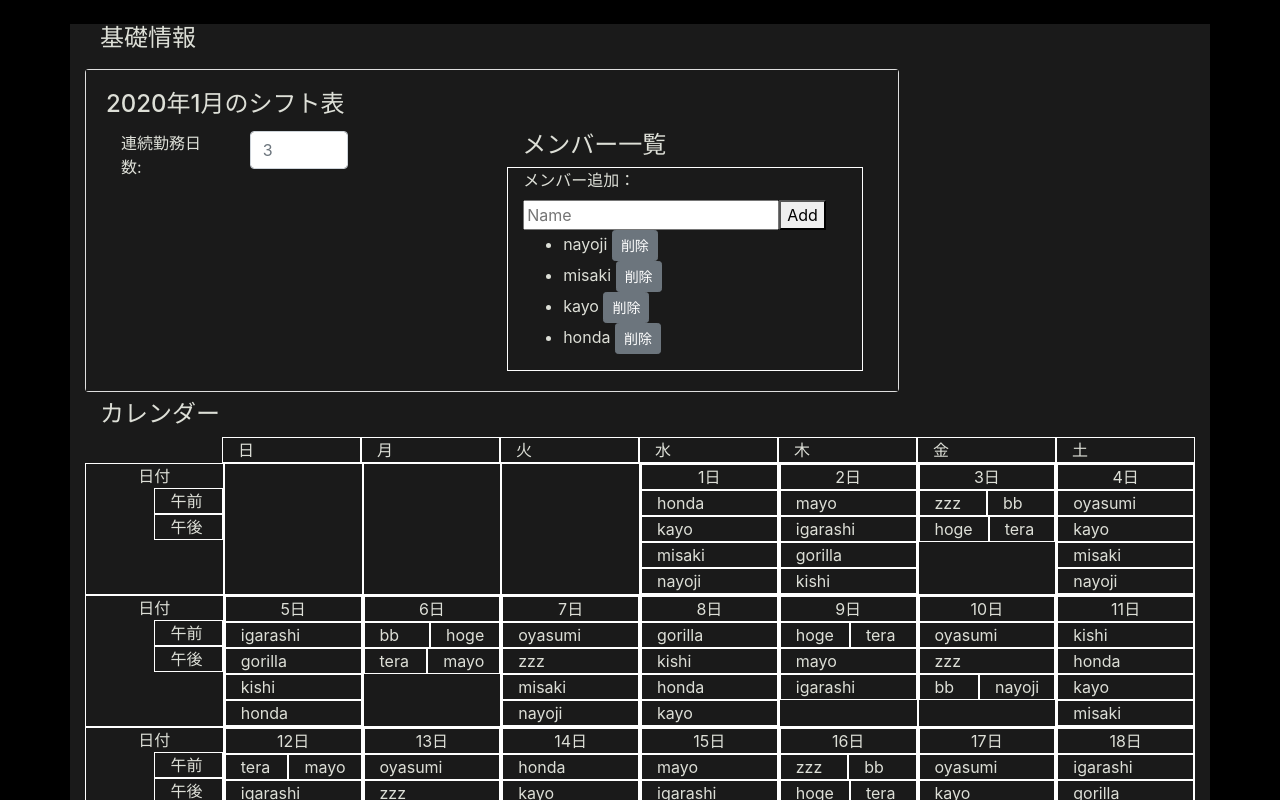
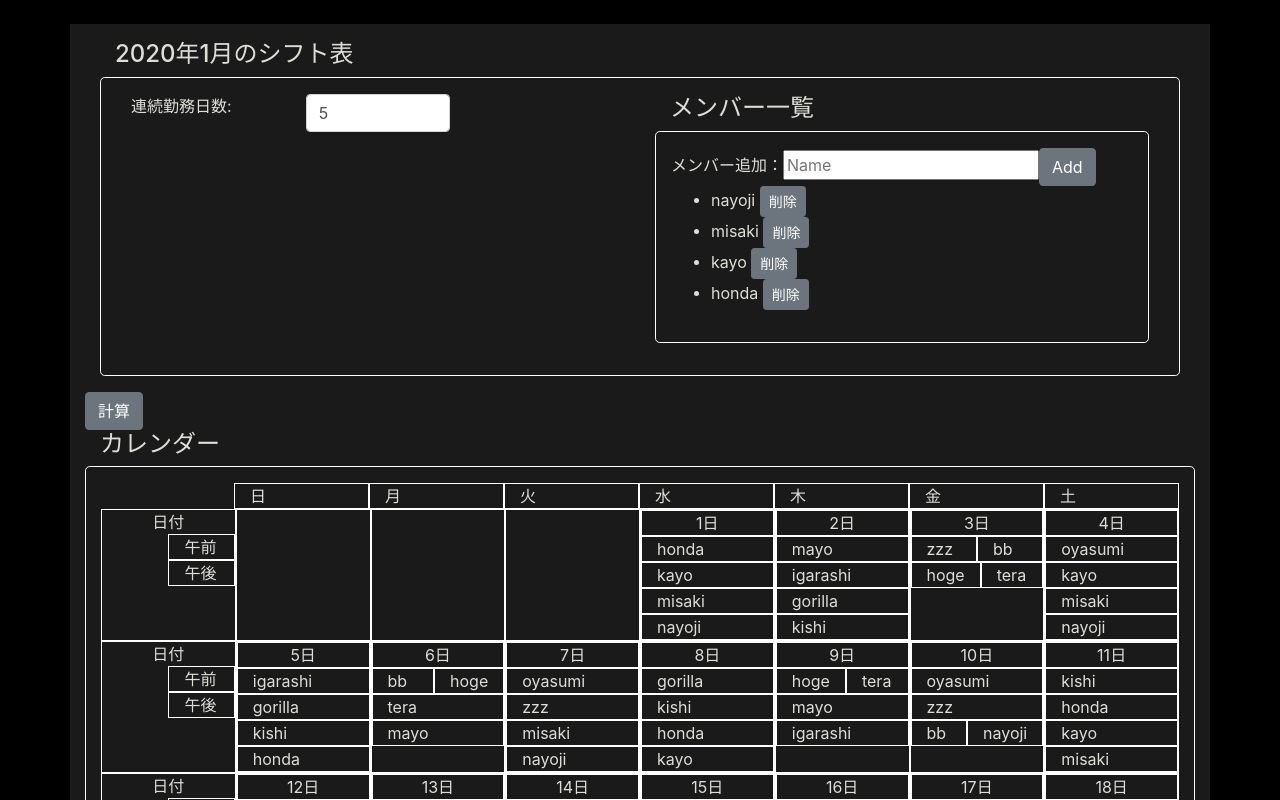
Before and after one commit to twitchNayoji/scheduleapp-web, a Vue app: page /1 in a window 1280 px wide. Shown: the top 800 px of the page. Built offline with nearby package versions, Linux system fonts and the light colour scheme.

Commit message:
ヘッダの幅を整え、計算ボタンの動作を確認

```diff
--- /dev/null
+++ b/src/components/ShiftCalendarView.vue
@@ -0,0 +1,27 @@
+<template>
+  <div>
+    <b-button @click="buttonbehave">計算</b-button>
+    <TitleFrame title="カレンダー" v-if="true">
+      <ShiftCalendar />
+    </TitleFrame>
+  </div>
+</template>
+
+<script lang="ts">
+import { Component, Prop, Vue } from "vue-property-decorator";
+import ShiftCalendar from "@/components/ShiftCalendar.vue";
+import TitleFrame from "@/components/TitleFrame.vue";
+
+@Component({ components: { ShiftCalendar, TitleFrame } })
+export default class ShiftCalendarView extends Vue {
+  //Propは引数的な感じ
+  @Prop() private testval!: { maxseq: number };
+  buttonbehave() {
+    alert(this.testval.maxseq);
+  }
+}
+</script>
+
+<!-- Add "scoped" attribute to limit CSS to this component only -->
+<style scoped>
+</style>
--- a/src/components/ShiftInfo.vue
+++ b/src/components/ShiftInfo.vue
@@ -1,18 +1,11 @@
 <template>
-  <b-container class = "mt-2">
-    <b-row>
-      <b-card
-        :title=" year +'年'+ month +'月のシフト表'"
-        tag="article"
-        style="max-width:80rem;"
-        class="mb-2 ShiftInfo"
-      >
-        <b-card-text>
+  <b-container class="mt-2">
+    <TitleFrame :title=" year +'年'+ month +'月のシフト表'">
       <b-form>
         <b-container>
           <b-row>
             <b-col>
-                  <ShiftInfoHeader />
+              <ShiftInfoHeader v-model="headerItems" />
             </b-col>
             <b-col cols="6">
               <ShiftInfoMembers :inputmembers="schedule.members" />
@@ -20,86 +13,43 @@
           </b-row>
         </b-container>
       </b-form>
-        </b-card-text>
-      </b-card>
-    </b-row>
+    </TitleFrame>
   </b-container>
 </template>
 
 <script lang="ts">
-import { Component, Prop, Vue } from "vue-property-decorator";
+import { Component, Emit, Watch, Prop, Vue } from "vue-property-decorator";
 import ShiftInfoHeader from "@/components/ShiftInfoHeader.vue";
 import ShiftInfoMembers from "@/components/ShiftInfoMembers.vue";
+import TitleFrame from "@/components/TitleFrame.vue";
 
-function getSchedule(hashid: string) {
-  // Todo Apiを叩いてスケジュールを取得
-  return {
-    _id: {
-      $oid: "5ead67ffe7179a42f1731274"
-    },
-    hash: "aaaaa",
-    year: "2020",
-    month: "1",
-    peopleperday: 2,
-    rules: [
-      {
-        category: "maxseq",
-        val1: "5",
-        val2: "",
-        val3: ""
-      }
-    ],
-    members: [
-      {
-        id: 1,
-        name: "nayoji",
-        rules: [
-          {
-            category: "nottogether",
-            val1: [
-              {
-                id: 2
-              }
-            ],
-            val2: "",
-            val3: ""
-          }
-        ]
-      },
-      {
-        id: 2,
-        name: "misaki",
-        rules: []
-      },
-      {
-        id: 3,
-        name: "kayo",
-        rules: []
-      },
-      {
-        id: 4,
-        name: "honda",
-        rules: []
-      }
-    ]
-  };
-}
+type THeaderItem = { maxseq: number };
 
-@Component({ components: { ShiftInfoHeader, ShiftInfoMembers } })
+@Component({ components: { ShiftInfoHeader, ShiftInfoMembers, TitleFrame } })
 export default class ShiftInfo extends Vue {
-  //Propは引数的な感じ
-  @Prop() private hashid!: string;
   // schedule設定を取得
-  schedule: any;
+  @Prop() private schedule!: any;
   //year
   year = "";
   //month
   month = "";
+
+  //headers
+  headerItems = {maxseq:null};
   created() {
     //スケジュールを取得
-    this.schedule = getSchedule(this.hashid);
     this.year = this.schedule.year;
     this.month = this.schedule.month;
+    this.headerItems.maxseq = this.schedule.maxseq;
+  }
+
+  @Watch("headerItems", { deep: true })
+  @Emit("input")
+  getSchedule() {
+    if (this.headerItems) {
+      this.schedule.maxseq = this.headerItems.maxseq;
+    }
+    return this.schedule;
   }
 }
 </script>
--- a/src/components/ShiftInfoHeader.vue
+++ b/src/components/ShiftInfoHeader.vue
@@ -7,7 +7,7 @@
       <b-col>
         <b-form-input
           id="input-constdaynum"
-          v-model="form.maxseq"
+          v-model="value.maxseq"
           type="number"
           min="0"
           max="31"
@@ -25,15 +25,18 @@
 </template>
 
 <script lang="ts">
-import { Component, Prop, Vue } from "vue-property-decorator";
+import { Component, Emit, Watch, Prop, Vue } from "vue-property-decorator";
 
 @Component
 export default class ShiftInfoHeader extends Vue {
-  //Propは引数的な感じ
-  @Prop() private constdaynum!: number;
-  form =  {
-      maxseq: ""
-    }
+  // schedule設定を取得
+  @Prop() private value!: { maxseq: number };
+
+  @Emit("input")
+  getValue() {
+    console.log("maxseq changedaaaa>?");
+    return this.value;
+  }
 }
 </script>
 
--- a/src/components/ShiftInfoMembers.vue
+++ b/src/components/ShiftInfoMembers.vue
@@ -1,18 +1,14 @@
 <template>
   <TitleFrame title="メンバー一覧">
-    <b-col class="border border-white">
-      <form v-on:submit.prevent="addNewMember">
       <label for="new-member">メンバー追加：</label>
       <input v-model="newMemberName" id="new-member" placeholder="Name" />
-        <button>Add</button>
-      </form>
+      <b-button @click="addNewMember">Add</b-button>
     <ul id="member-list">
       <li v-for="(item, index) in members" v-bind:key="item.id">
         {{item.name}}
         <b-button size="sm" @click="members.splice(index, 1)">削除</b-button>
       </li>
     </ul>
-    </b-col>
   </TitleFrame>
 </template>
 
--- a/src/components/TitleFrame.vue
+++ b/src/components/TitleFrame.vue
@@ -6,7 +6,9 @@
         </b-col>
       </b-row>
       <b-row>
+        <b-col class="border border-white pt-3 pb-3 mb-3 rounded-lg">
           <slot></slot>
+        </b-col>
       </b-row>
   </b-container>
 </template>
--- a/src/main.ts
+++ b/src/main.ts
@@ -13,6 +13,7 @@ Vue.use(BootstrapVue)
 // Optionally install the BootstrapVue icon components plugin
 Vue.use(IconsPlugin)
 
+
 new Vue({
   router,
   render: h => h(App)
--- a/src/views/Shift.vue
+++ b/src/views/Shift.vue
@@ -1,24 +1,75 @@
 <template>
-  <div class="mt-4 mb-4">
-    <TitleFrame title="基礎情報">
-      <ShiftInfo :test="$route.params.hashid" />
-    </TitleFrame>
-    <TitleFrame title="カレンダー">
-      <ShiftCalendar />
-    </TitleFrame>
+  <div class="mt-4 mb-4 pt-2">
+    <ShiftInfo :schedule="schedule" @input="val => schedule = val" />
+    <ShiftCalendarView :testval="schedule" />
   </div>
 </template>
-<script>
+
+<script lang="ts">
+import { Component, Vue } from "vue-property-decorator";
 import ShiftInfo from "@/components/ShiftInfo.vue";
-import ShiftCalendar from "@/components/ShiftCalendar.vue";
-import TitleFrame from "@/components/TitleFrame.vue";
+import ShiftCalendarView from "@/components/ShiftCalendarView.vue";
 
-export default {
-  name: "Shift",
-  components: {
-    ShiftInfo,
-    ShiftCalendar,
-    TitleFrame
+function getSchedule(hashid: string) {
+  // Todo Apiを叩いてスケジュールを取得
+  return {
+    _id: {
+      $oid: "5ead67ffe7179a42f1731274"
+    },
+    hash: "aaaaa",
+    year: "2020",
+    month: "1",
+    peopleperday: 2,
+    maxseq: 5,
+    members: [
+      {
+        id: 1,
+        name: "nayoji",
+        rules: [
+          {
+            category: "nottogether",
+            val1: [
+              {
+                id: 2
+              }
+            ],
+            val2: "",
+            val3: ""
+          }
+        ]
+      },
+      {
+        id: 2,
+        name: "misaki",
+        rules: []
+      },
+      {
+        id: 3,
+        name: "kayo",
+        rules: []
+      },
+      {
+        id: 4,
+        name: "honda",
+        rules: []
+      }
+    ]
+  };
+}
+
+@Component({ components: { ShiftInfo, ShiftCalendarView } })
+export default class Shift extends Vue {
+  schedule!: { maxseq: number };
+  retval!: { maxseq: number };
+
+  beforeCreate() {
+    //スケジュールを取得
+    this.schedule = getSchedule(this.$route.params.hashid);
   }
-};
+
+}
 </script>
+
+<!-- Add "scoped" attribute to limit CSS to this component only -->
+<style scoped>
+</style>
```
Lines whose indentation alone changed are shown as unchanged.
